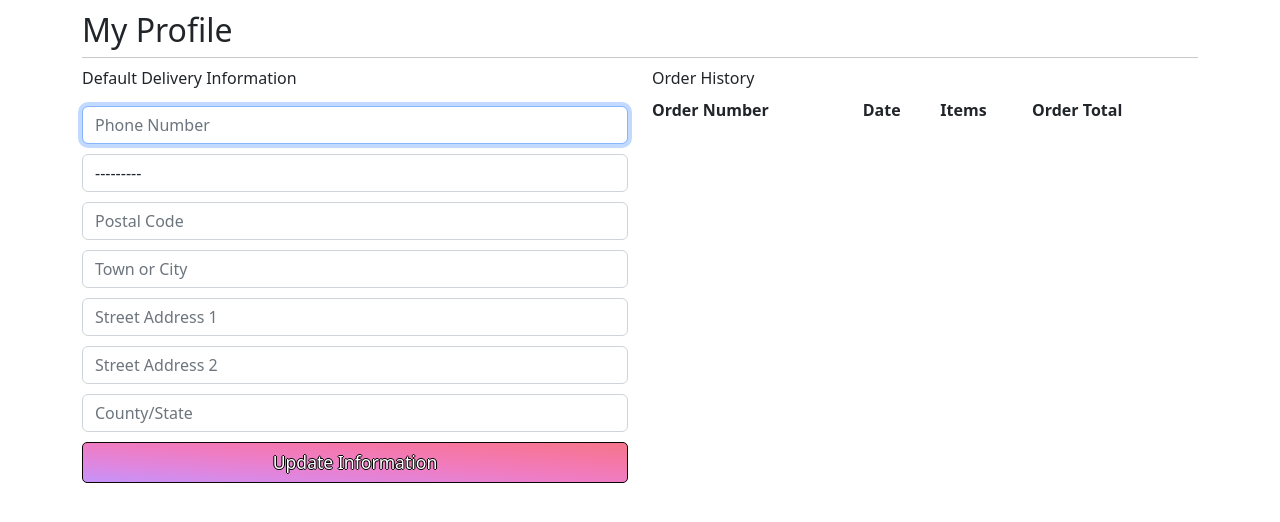
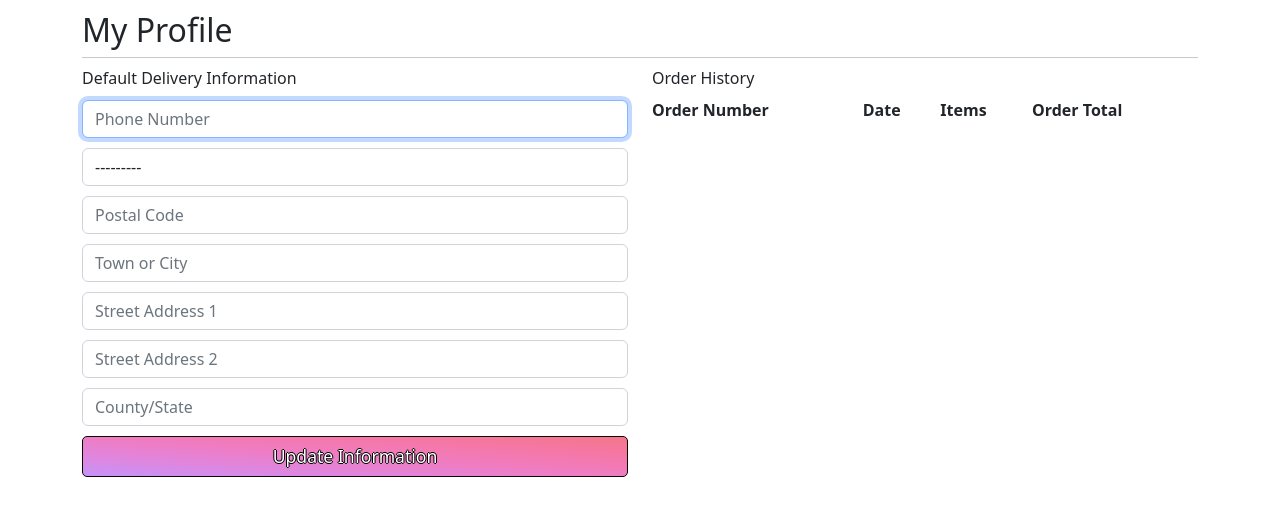
Before and after one commit to DavidHearl/Sweet-Shop, a Django app: page /profiles/ in a window 1280 px wide. Shown: the part 141-663 px from the top of the page. Run offline with Django 3.2, Linux system fonts and the light colour scheme; a user stored in the database is signed in; data comes from the database, SQL or seed files in the repository; data that the repository does not hold is empty; some libraries are stand-ins or nearby versions.

Commit message:
fixed indentation error preventing user profile from being updated, removed a few bootstrap padding classes

```diff
--- a/profiles/templates/profiles/user_profiles.html
+++ b/profiles/templates/profiles/user_profiles.html
@@ -27,7 +27,7 @@
         <div class="row">
             <div class="col-12 col-lg-6">
                 <p>Default Delivery Information</p>
-                <form action="{% url 'user_profile' %}" class="mt-3" method="POST" id="profile-update-form">
+                <form action="{% url 'user_profile' %}" method="POST" id="profile-update-form">
                     {% csrf_token %}
                     {{ form|crispy }}
                     <button class="full-width-action-button">Update Information</button>
--- a/profiles/views.py
+++ b/profiles/views.py
@@ -24,7 +24,7 @@ def user_profile(request):
                            correct and there are no missing fields')
     else:
         form = UserProfileForm(instance=profile)
-        orders = profile.orders.all()
+    orders = profile.orders.all()
 
     template = 'profiles/user_profiles.html'
     context = {
--- a/shopping_bag/templates/shopping_bag/shopping_bag.html
+++ b/shopping_bag/templates/shopping_bag/shopping_bag.html
@@ -82,7 +82,6 @@
                             <tr>
                                 <td colspan="5" class="pt-4 text-end">
                                     <h6>Total: £{{ total|floatformat:2 }}</h6>
-                                    <h4 class="mt-4"></h4>
                                 </td>
                             </tr>
                             <tr>
```
